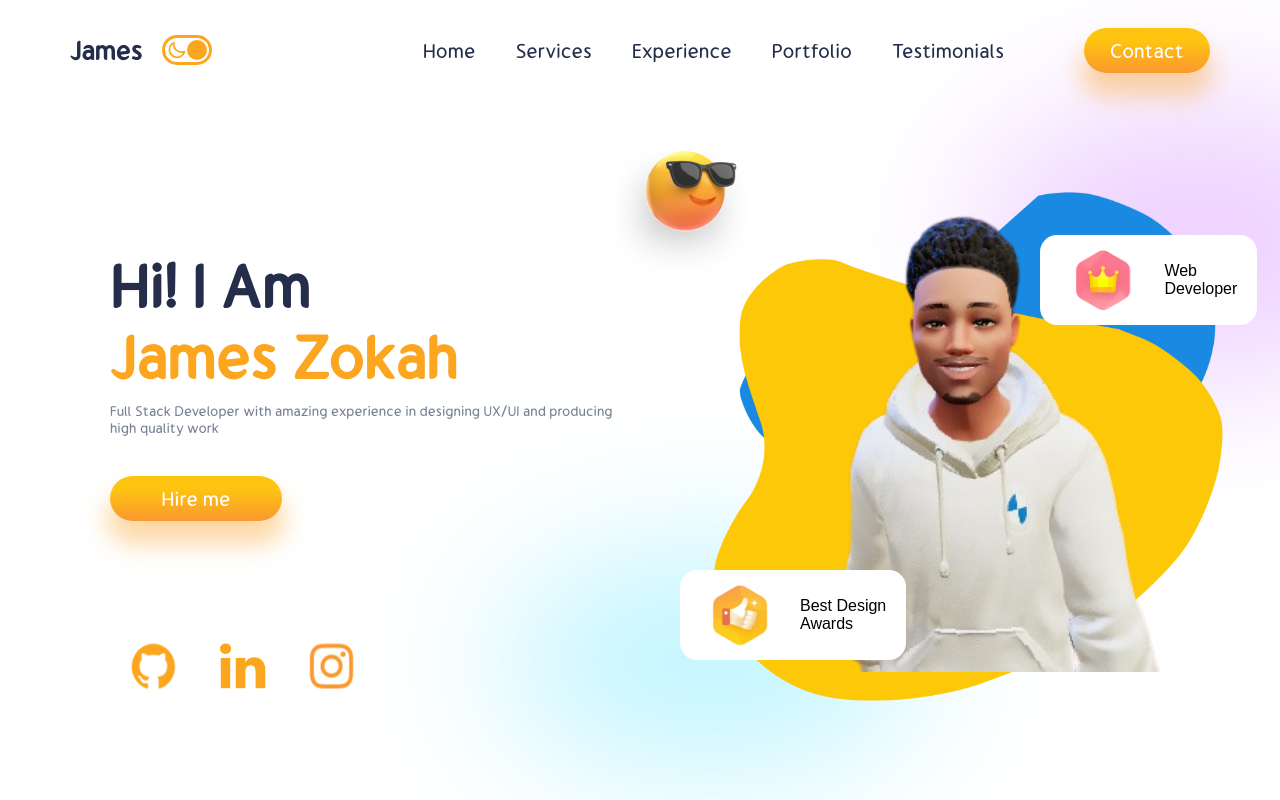
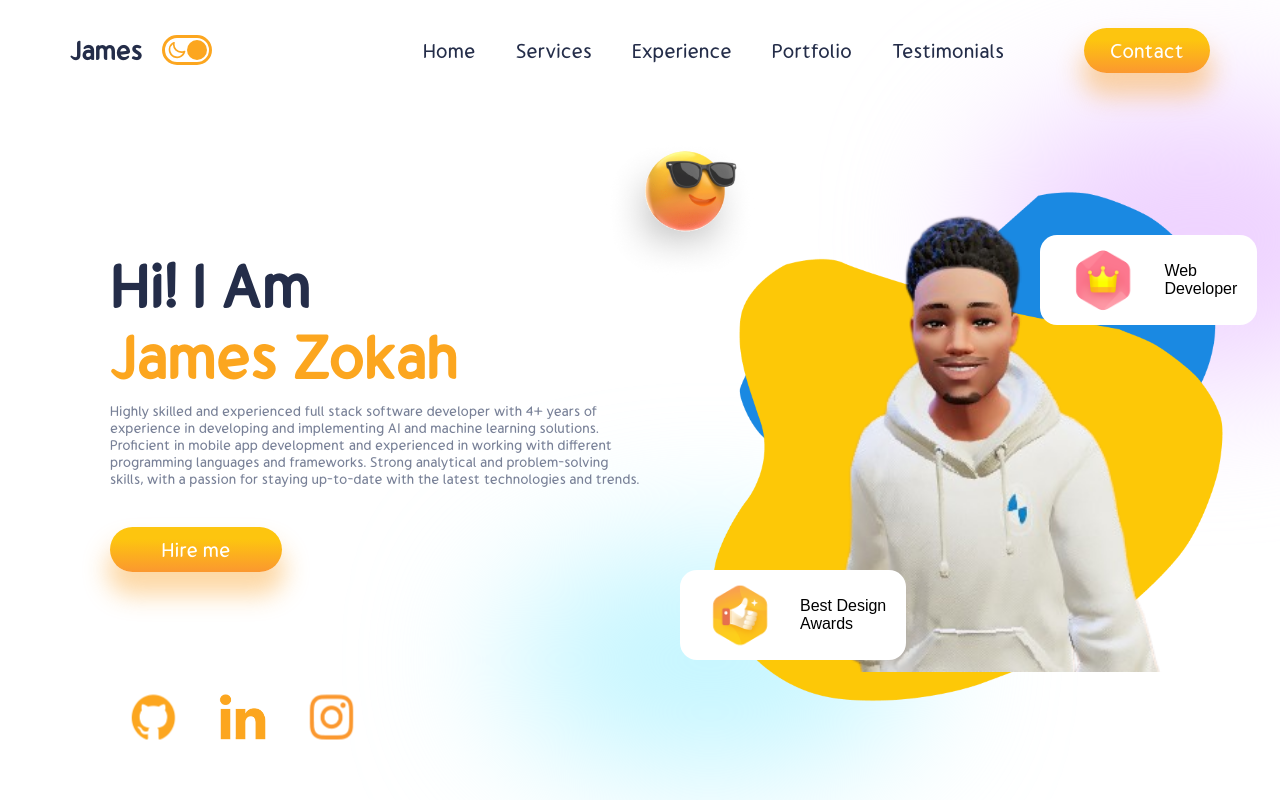
Before and after one commit to jameszokah/portfolio, a React (Create React App) app: page / in a window 1280 px wide. Shown: the top 800 px of the page. Built offline with nearby package versions, Linux system fonts and the light colour scheme.

Commit message:
Update data.js

```diff
--- a/src/data.js
+++ b/src/data.js
@@ -5,7 +5,7 @@ const data = {
     "title": "Software Engineer",
     "email": "jameszokah@gmail.com",
     "phone": "+233247329856",
-    'desciption': 'Full Stack Developer with amazing experience in designing UX/UI and producing high quality work',
+    'desciption': 'Highly skilled and experienced full stack software developer with 4+ years of experience in developing and implementing AI and machine learning solutions. Proficient in mobile app development and experienced in working with different programming languages and frameworks. Strong analytical and problem-solving skills, with a passion for staying up-to-date with the latest technologies and trends.',
     'services': [{'title': 'UX/UI Design', 'detail': 'Figma, Framer'},{'title': 'Web Developer', 'detail': 'Html, Css, Javascript, React, Nextjs, Redux, Tailwind, Node, Express, MongoDB,  postgresql, Docker, Aws '},{'title': 'Mobile Developer', 'detail': 'Flutter, React Native'},{'title': 'Web Develop', 'detail': 'Html, Css, Javascript, React, Nextjs, Redux, Tailwind, Node, Express, MongoDB,  postgresql, Docker, Aws '}],
     'experience': [{'number': '3+', 'on': 'years', 'type': 'Experience'},{'number': '9+', 'on': 'complete', 'type': 'projects'},{'number': '10+', 'on': 'happy', 'type': 'Clients'}],
     'testimonials': [
```
